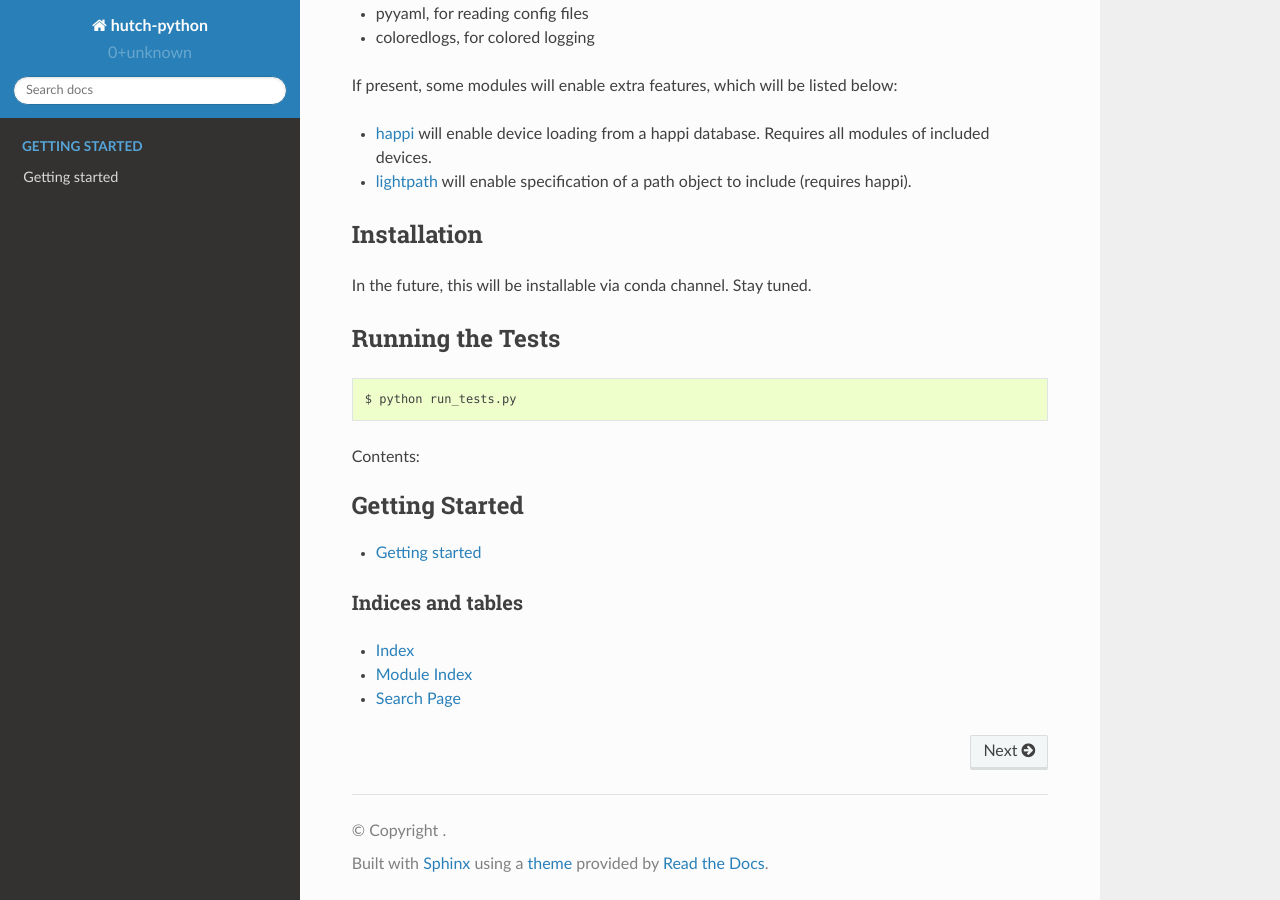
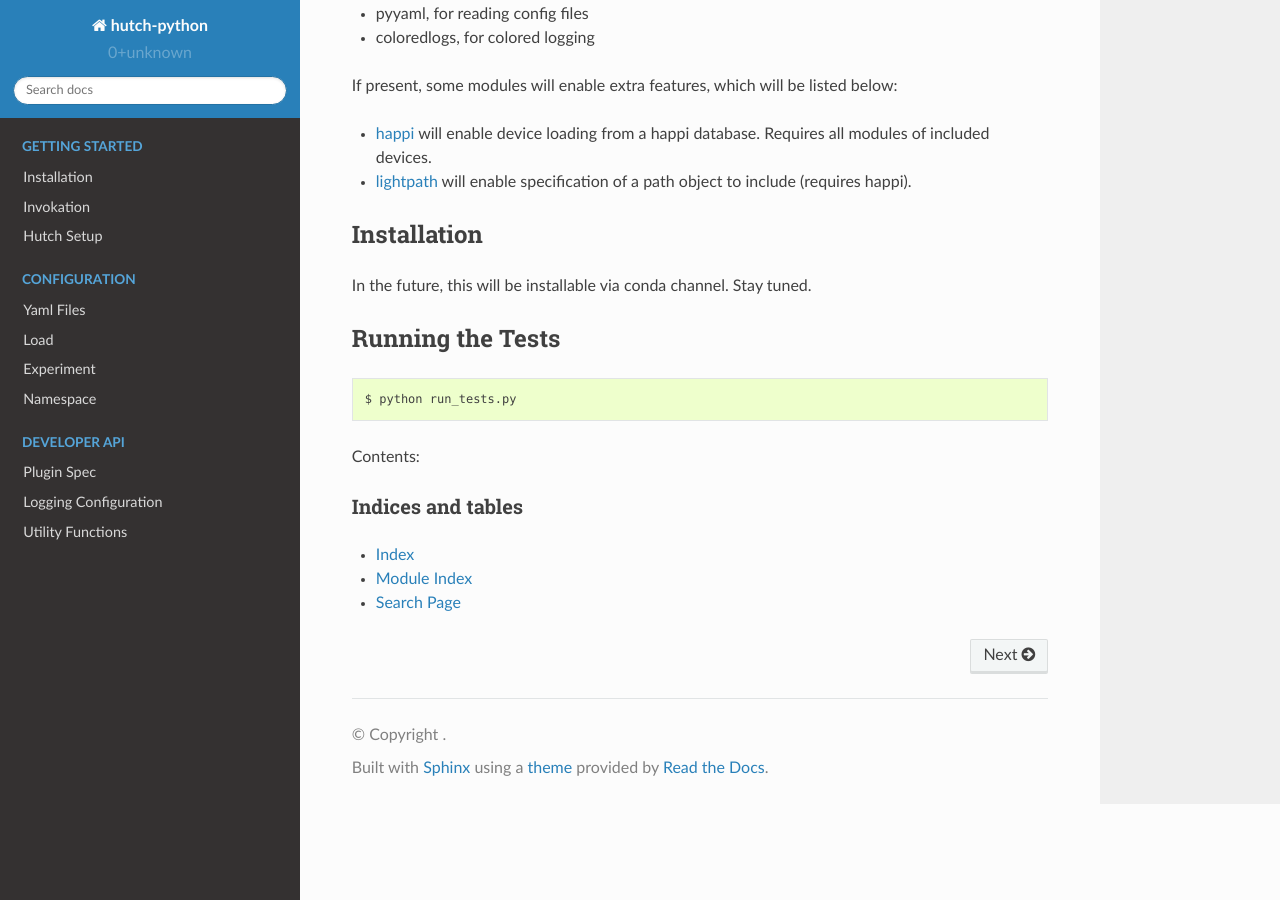
Before and after one commit to teddyrendahl/hutch-python, a Sphinx documentation site: the page built from docs/source/index.rst, in a window 1280 px wide and 900 px high, scrolled down 510 px. Built offline with Sphinx 7.4.7 and the Read the Docs theme 2.0.0, drawn with Linux system fonts in a browser that asks for light colours.

```diff
--- a/docs/source/commands.rst
+++ /dev/null
@@ -1,4 +0,0 @@
-Commands
-========
-
-The Makefile contains the central entry points for common tasks related to this project.
--- /dev/null
+++ b/docs/source/experiment.rst
@@ -0,0 +1,2 @@
+Experiment
+==========
--- a/docs/source/getting-started.rst
+++ /dev/null
@@ -1,2 +0,0 @@
-Getting started
-===============
--- /dev/null
+++ b/docs/source/hutch_setup.rst
@@ -0,0 +1,2 @@
+Hutch Setup
+===========
--- a/docs/source/index.rst
+++ b/docs/source/index.rst
@@ -8,10 +8,32 @@
 Contents:
 
 .. toctree::
-   :maxdepth: 2
+   :maxdepth: 1
    :caption: Getting Started
+   :hidden:
 
-   getting-started
+   installation
+   invokation
+   hutch_setup
+
+.. toctree::
+   :maxdepth: 1
+   :caption: Configuration
+   :hidden:
+
+   yaml_files
+   load
+   experiment
+   namespace
+
+.. toctree::
+   :maxdepth: 1
+   :caption: Developer API
+   :hidden:
+
+   base_plugin
+   log_setup
+   utils
 
 
 Indices and tables
--- /dev/null
+++ b/docs/source/installation.rst
@@ -0,0 +1,2 @@
+Installation
+============
--- /dev/null
+++ b/docs/source/invokation.rst
@@ -0,0 +1,2 @@
+Invokation
+==========
--- /dev/null
+++ b/docs/source/load.rst
@@ -0,0 +1,2 @@
+Load
+====
--- /dev/null
+++ b/docs/source/namespace.rst
@@ -0,0 +1,2 @@
+Namespace
+=========
--- /dev/null
+++ b/docs/source/yaml_files.rst
@@ -0,0 +1,2 @@
+Yaml Files
+==========
```
Also changed, not shown: docs/source/base_plugin.rst (added, +10 -0 lines), docs/source/log_setup.rst (+24 -5 lines), docs/source/utils.rst (+10 -2 lines).
